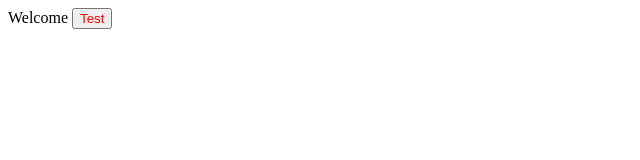
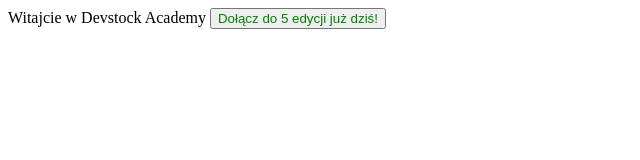
Before and after one commit to DevStockCom/showcase-5-edycja, a plain HTML site: page index.html in a window 1280 px wide. Shown: the whole page, without its empty margins (0-640 px from the left). Drawn offline with Linux system fonts and the light colour scheme.

Commit message:
new commit

```diff
--- a/index.html
+++ b/index.html
@@ -6,13 +6,13 @@
     <title>Witajcie w 5 Edycji Devstock Academy</title>
     <style>
         button {
-            color: red
+            color: green
         }
     </style>
 </head>
 <body>
     <script src="./script.js"></script>
-    Welcome
-    <button onclick="clickMe(event)">Test</button>
+    Witajcie w Devstock Academy
+    <button onclick="clickMe(event)">Dołącz do 5 edycji już dziś!</button>
 </body>
 </html>
```
